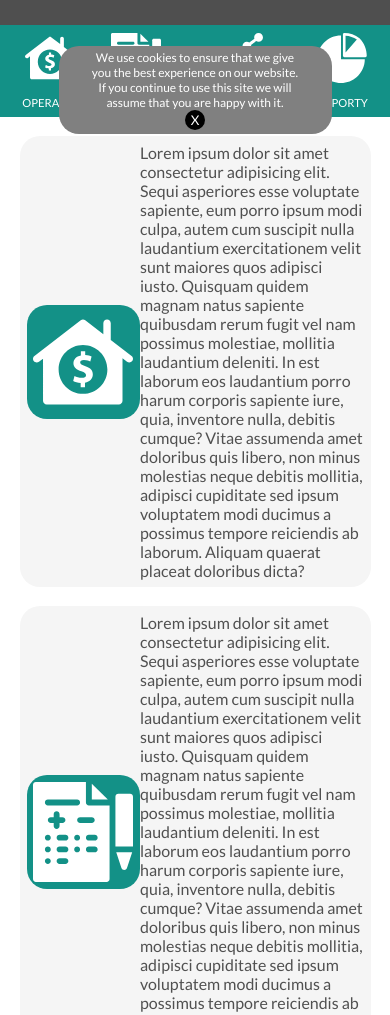
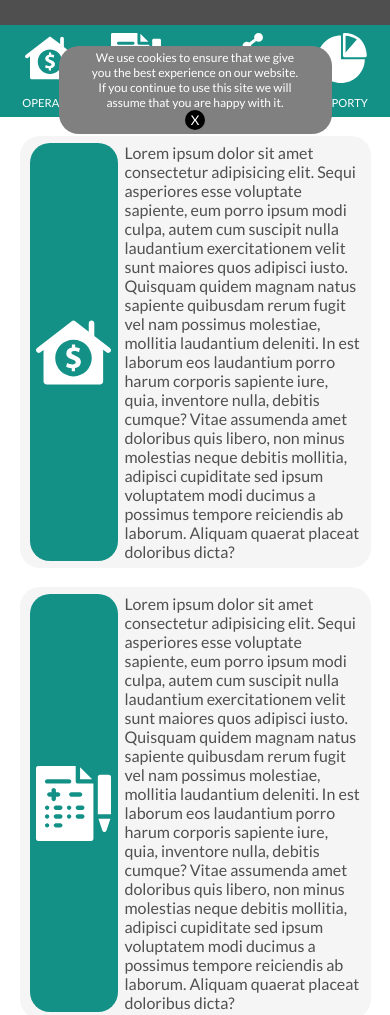
Before and after one commit to jaGda/dabe, a plain HTML site: page index.html in a window 390 px wide. Shown: the part 700-1715 px from the top of the page. Drawn offline with Linux system fonts and the light colour scheme; grey boxes are pictures that could not be loaded.

Commit message:
respo bug fix

```diff
--- a/css/funk_descript.css
+++ b/css/funk_descript.css
@@ -1,3 +1,48 @@
+@media (max-width: 766px) {
+    .func_descrip {
+        width: 100%;
+        height: auto;
+        background-color: white;
+        border-bottom: 1px dotted rgba(0, 0, 0, 0.25);
+        display: flex;
+        flex-direction: column;
+        align-items: center;
+        justify-content: center;
+        padding: 5%;
+    }
+    .func_descrip__con {
+        height: auto;
+        width: 90vw;
+        background-color: rgb(245, 245, 245);
+        border-radius: 20px;
+        display: flex;
+        padding: 2%;
+        justify-content: space-around;
+        align-items: top;
+        color: rgb(80, 80, 80);
+    }
+    .func_descrip__con__imgbg {
+        height: auto;
+        padding: 2%;
+        background-color: #139187;
+        border-radius: 20px;
+        display: flex;
+        align-items: center;
+        justify-content: center;
+    }
+    .func_descrip__con__txtbg {
+        width: 70%;
+        display: flex;
+        align-items: center;
+        float: left;
+        color: rgb(80, 80, 80);
+    }
+    .icon__svg1 {
+        height: 75px;
+    }
+}
+
+@media (min-width: 767px) {
     .func_descrip {
         width: 100%;
         height: auto;
@@ -38,3 +83,5 @@
     }
     .icon__svg1 {
         height: 100px;
+    }
+{
```
Lines whose indentation alone changed are shown as unchanged.
